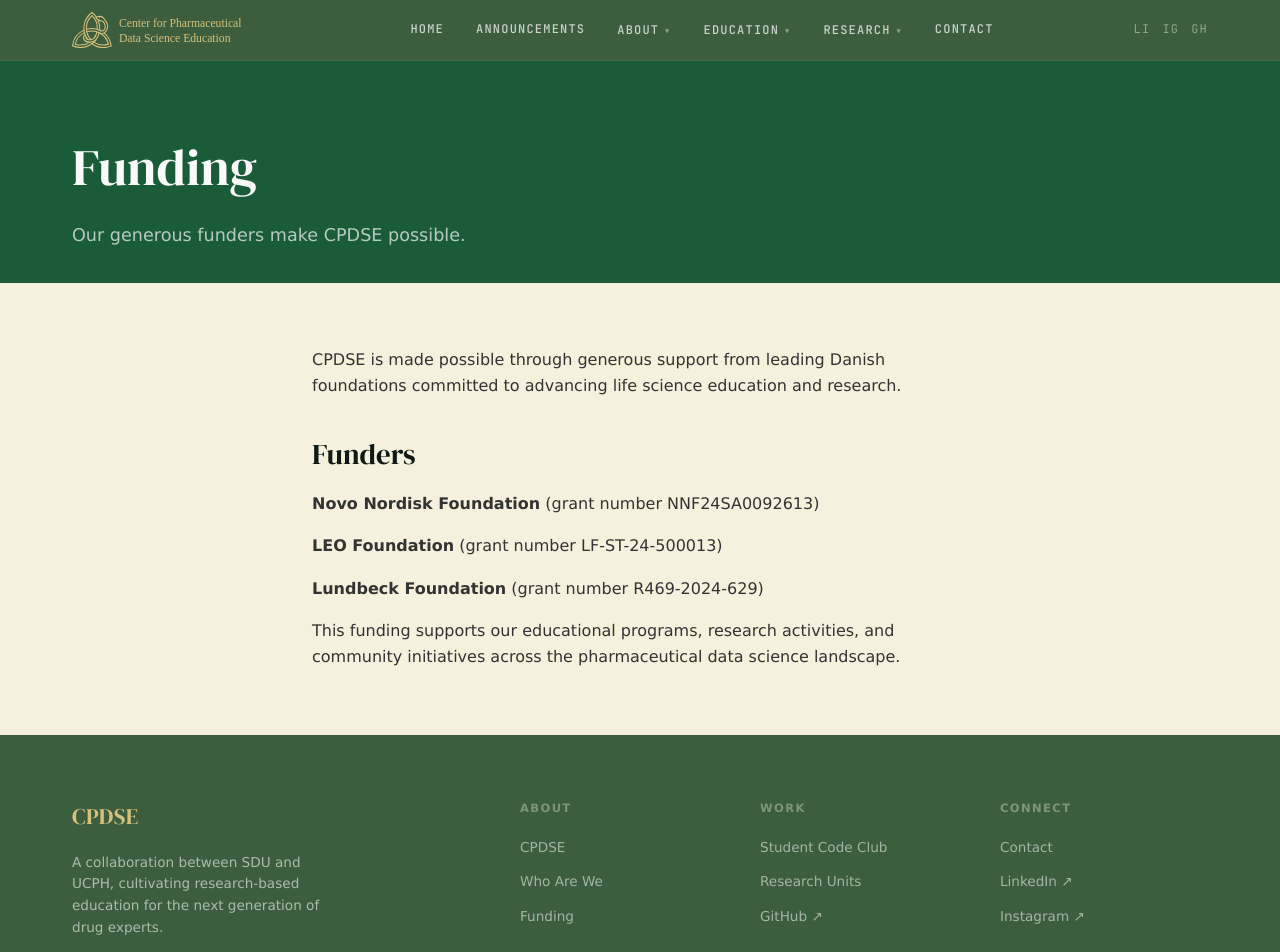
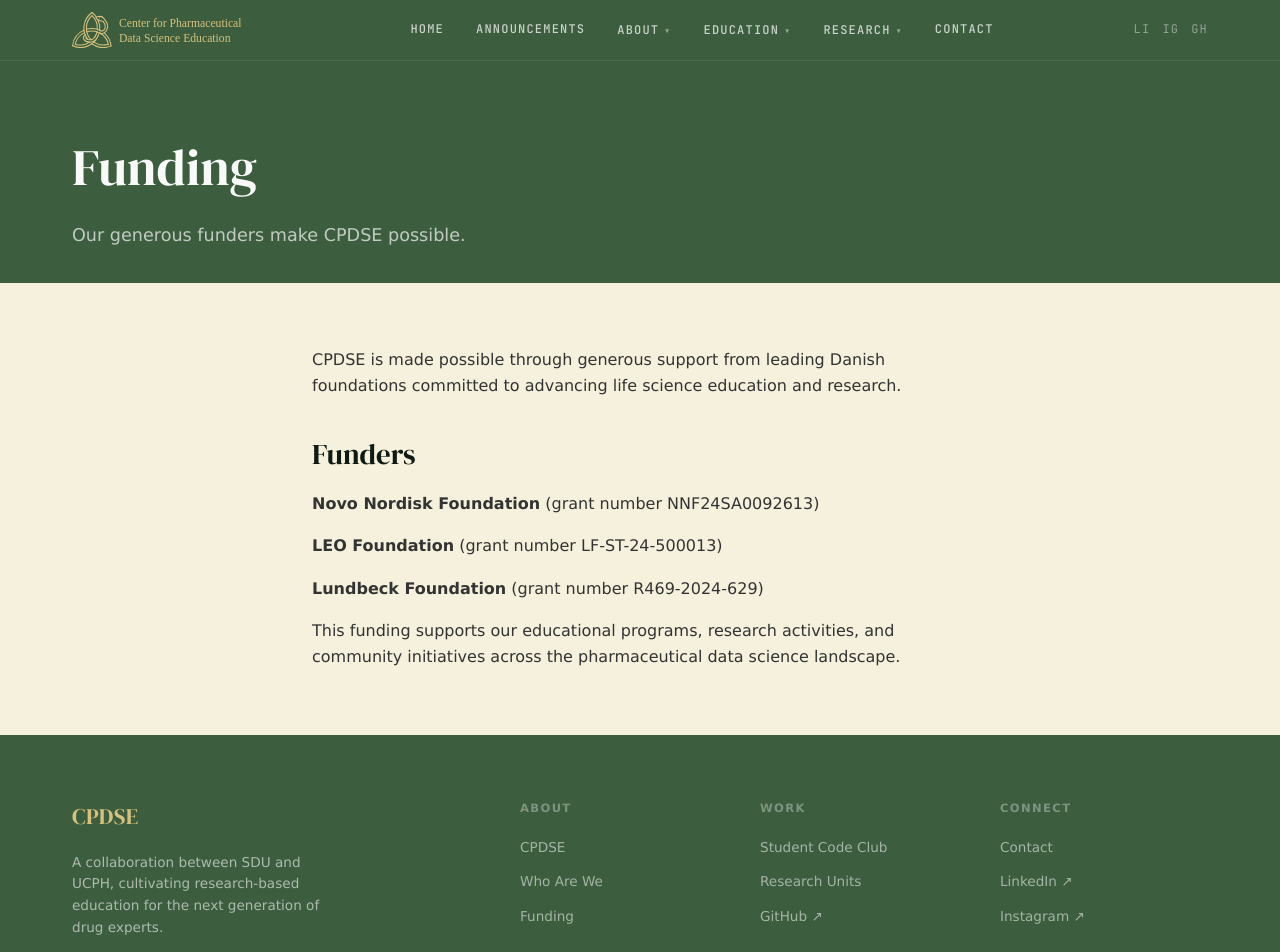
Before and after one commit to CPDSE/PagesCMS, a Jekyll site: the page built from funding.md, in a window 1280 px wide and 1381 px high. Shown: the top 952 px of the window. Built offline with Jekyll 4.4.1, drawn with Linux system fonts in a browser that asks for light colours.

Commit message:
Update main.css

```diff
--- a/assets/css/main.css
+++ b/assets/css/main.css
@@ -5,7 +5,7 @@
   --ink:        #0f1a14;
   --paper:      #F6F1DC;
   --offwhite:   #F9F9F9;
-  --green:      #1a5c38;
+  --green:      #3C5E3E;
   --green-mid:  #2d7a52;
   --green-pale: #e8f0eb;
   --accent:     #D6C17C;
```
